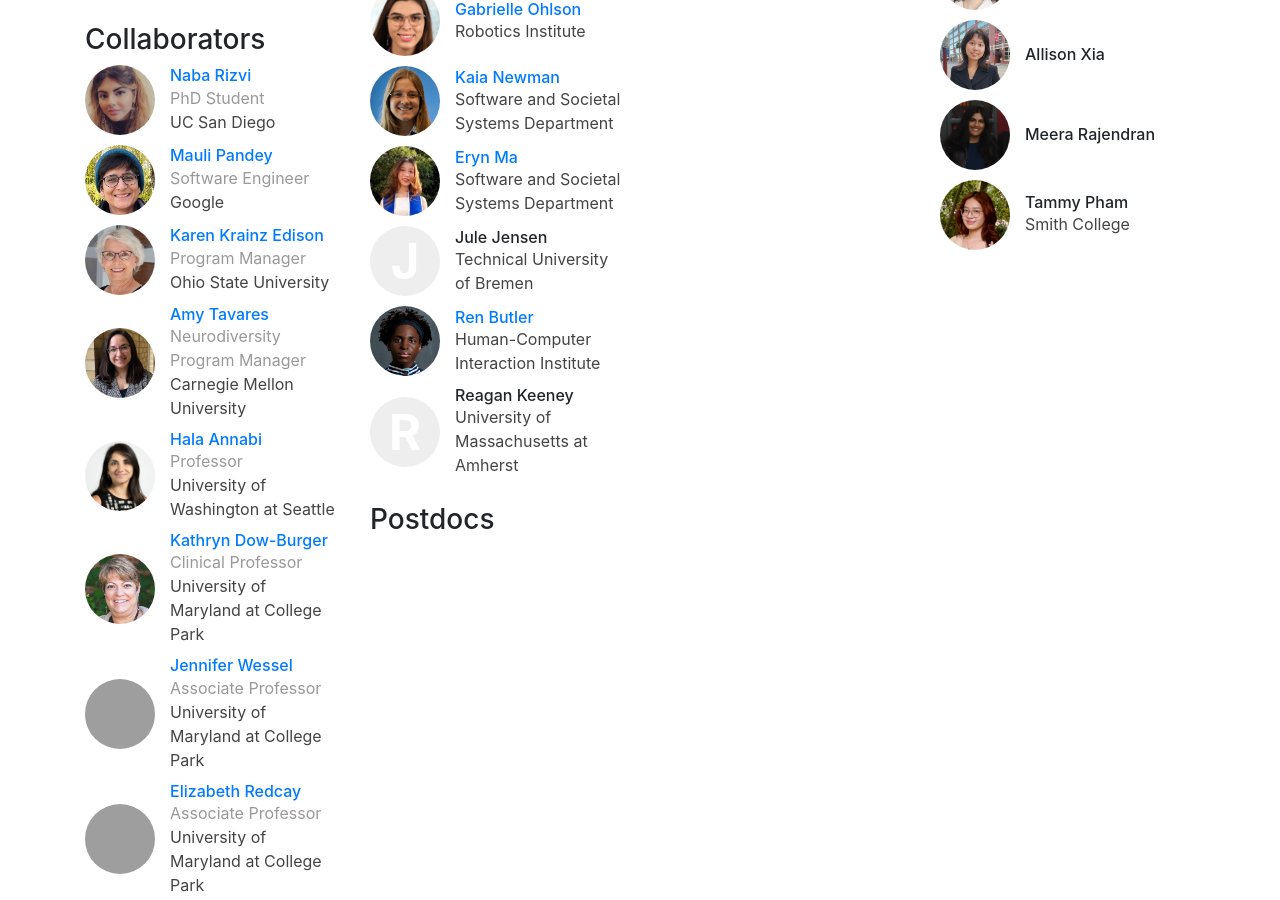
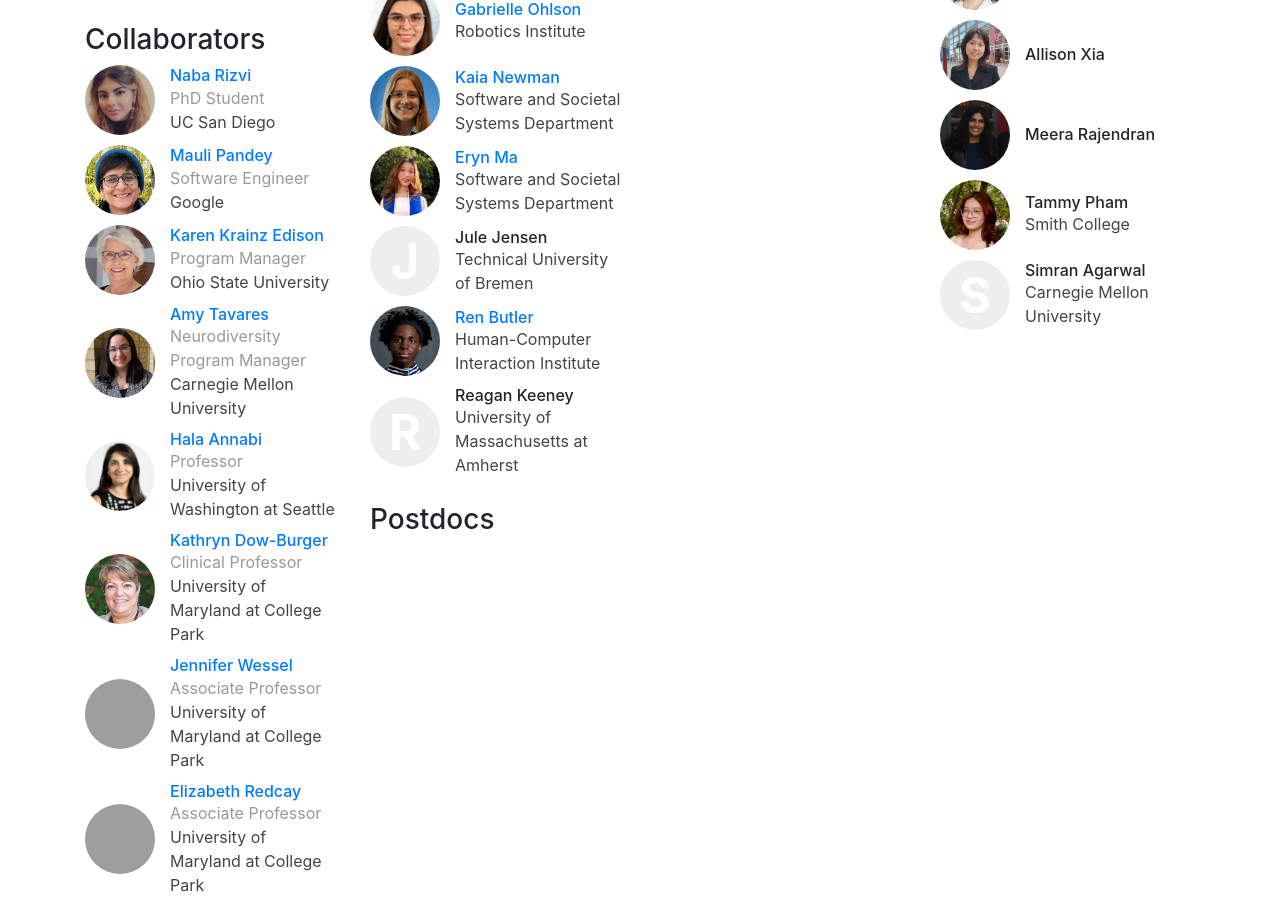
Before and after one commit to cmu-variability/cmu-variability.github.io, a Jekyll site: the page built from index.html, in a window 1280 px wide and 900 px high, scrolled down 3850 px, cut to the strip 0-900 px from the top of the window. Built offline with Jekyll 4.4.1, drawn with Linux system fonts in a browser that asks for light colours; grey boxes are pictures that could not be loaded.

Commit message:
added simran yaml

```diff
--- a/_data/people.yml
+++ b/_data/people.yml
@@ -409,6 +409,10 @@ ugrad-christine-truong:
     role: ugrad-alumni
     org: Carnegie Mellon University
 
+ugrad-simran-agarwal:
+    display_name: Simran Agarwal
+    role: ugrad
+    org: Carnegie Mellon University
 
 collaborator-naba-rizvi:
     display_name: "Naba Rizvi"
```
